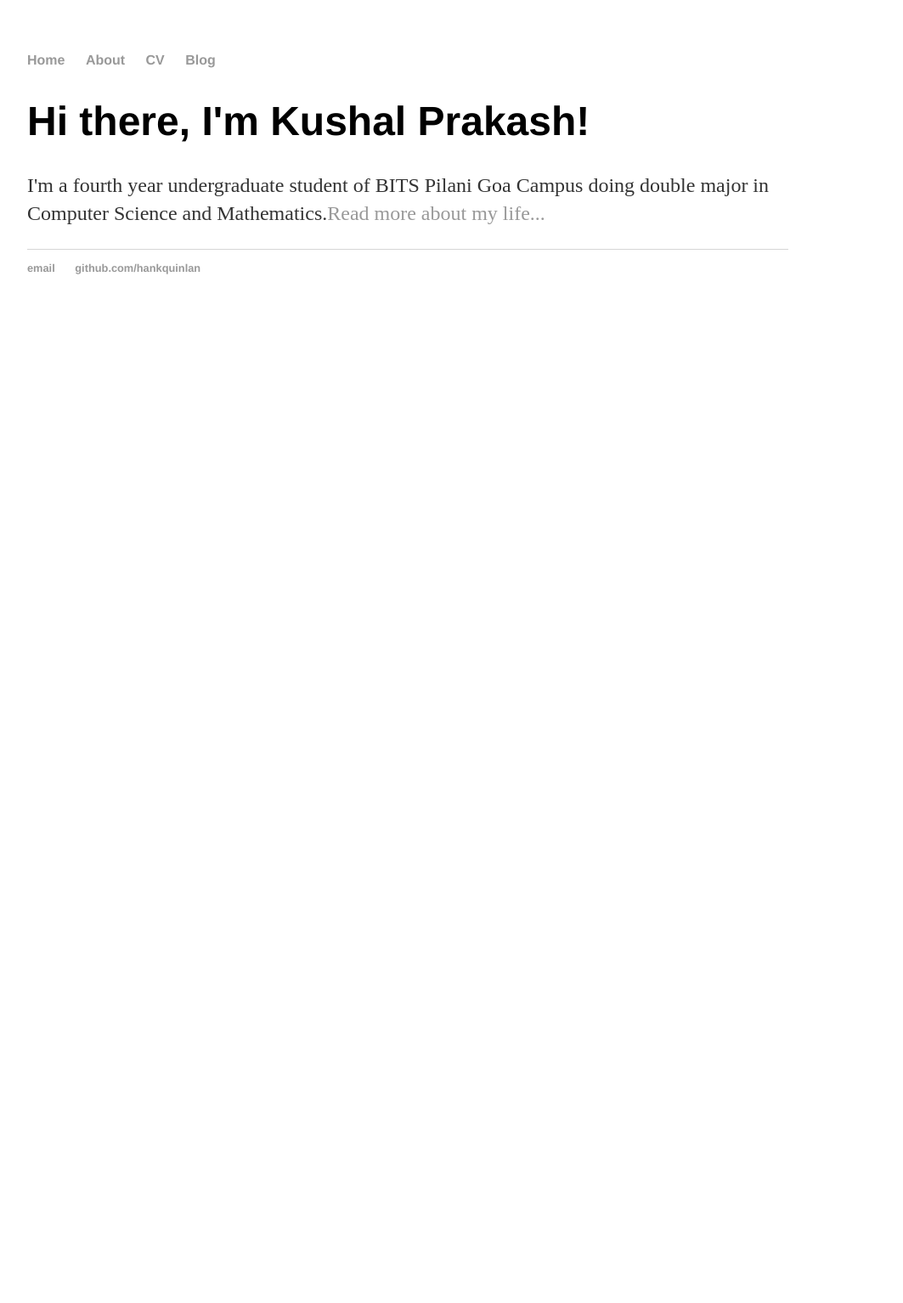
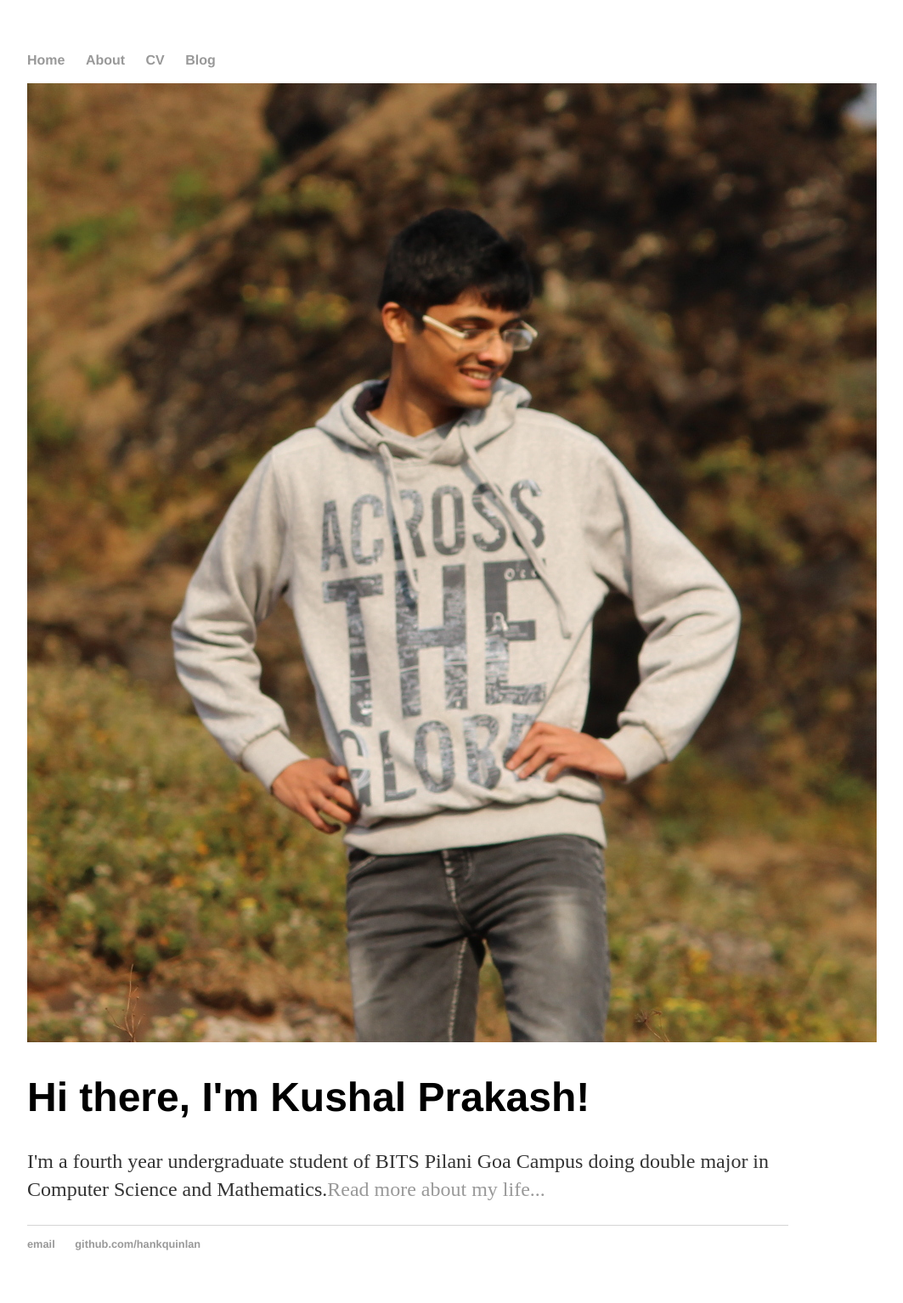
Before and after one commit to KushalP1/KushalP1.github.io, a Jekyll site: the page built from index.html, in a window 1280 px wide. Shown: the whole page at 85% size, without its empty margins (160-1223 px from the left). Built offline with Jekyll 4.4.1, drawn with Linux system fonts in a browser that asks for light colours; before the commit the page ends 900 px from its top, so only the background shows below that.

Commit message:
Update index.html

```diff
--- a/index.html
+++ b/index.html
@@ -2,6 +2,7 @@
 layout: default
 title: Kushal Prakash
 ---
+<img src=/git.JPG>
 
 		<div class="blurb">
 			<h1>Hi there, I'm Kushal Prakash!</h1>
```
